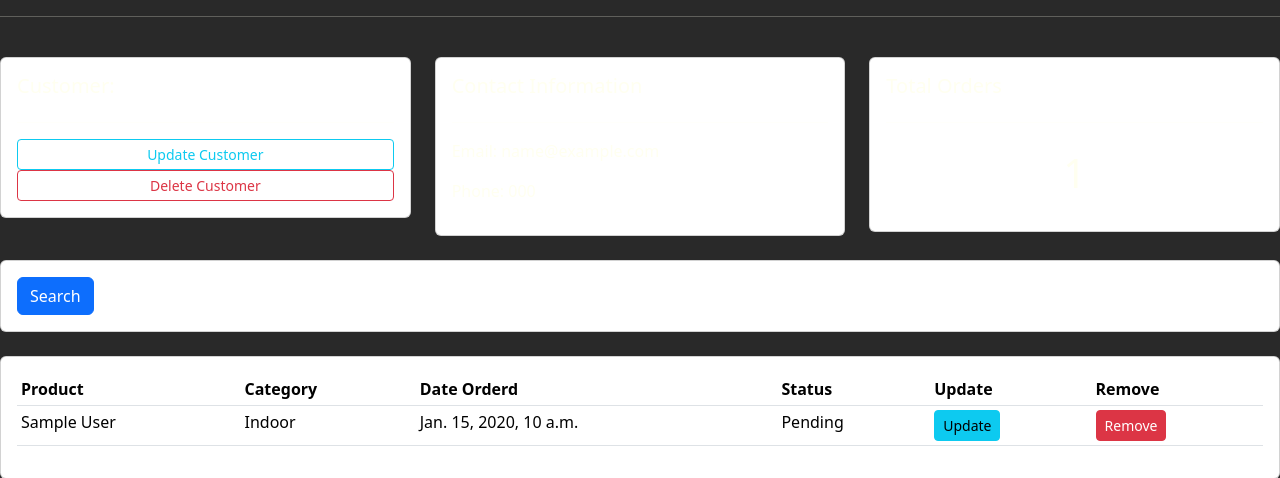
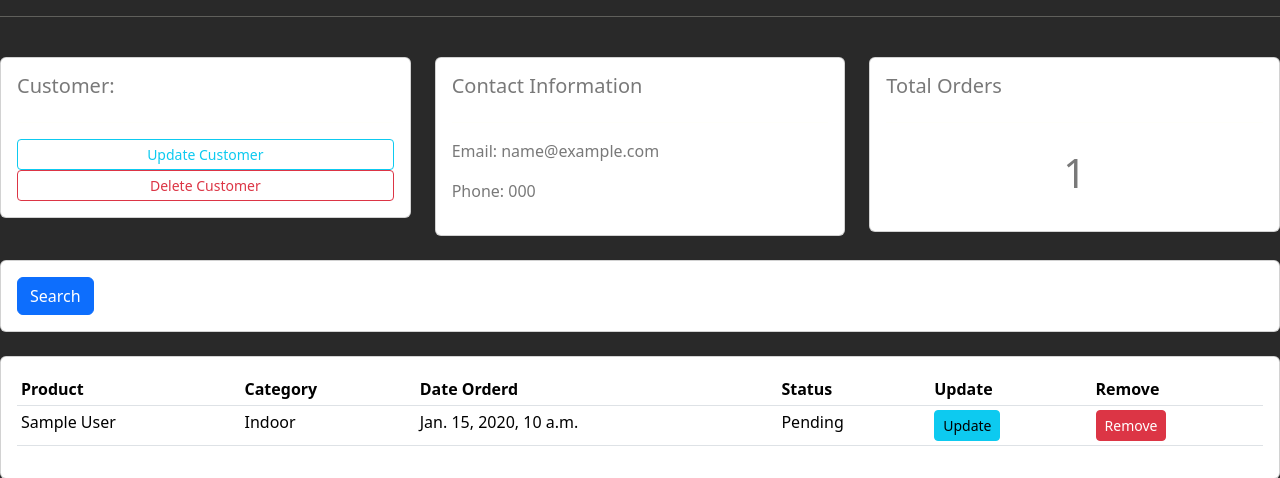
Before and after one commit to pritamroydev/Django_FSP_proj3, a Django app: page /customer/1 in a window 1280 px wide. Shown: the part 167-645 px from the top of the page. Run offline with Django 5.2, Linux system fonts and the light colour scheme; tables that the repository leaves empty hold one stand-in row (values such as "Sample post").

Commit message:
changes done in css and other files, but ultimately it was due to the internet and fetching problem of bootstrap css link

```diff
--- a/static/css/main.css
+++ b/static/css/main.css
@@ -1,7 +1,7 @@
 /* <style> */
-    /* #logo{
+    #logo{
 
-    } */
+    }
     body{
         background-color: #292929;
         color: #fffff0;
@@ -22,4 +22,12 @@
     #out-for-delivery{
         background-color: #999999;
     }
+
+    h5,p{
+        color: #797979;
+    }
+    #total-order{
+        color: #797979;
+    }
+
 /* </style> */
--- a/templates/account/customer.html
+++ b/templates/account/customer.html
@@ -29,7 +29,7 @@
 		<div class="card card-body">
 			<h5>Total Orders</h5>
 			<hr>
-			<h1 style="text-align: center;padding: 10px">{{order_count}}</h1>
+			<h1 id=total-order style="text-align: center;padding: 10px">{{order_count}}</h1>
 		</div>
 	</div>
 </div>
--- a/templates/main.html
+++ b/templates/main.html
@@ -6,7 +6,7 @@
     {% comment %} <meta name="viewport" content="width=device-width, initial-scale=1.0"> {% endcomment %}
     <title>MYSITE</title>
     <link href="https://cdn.jsdelivr.net/npm/bootstrap@5.3.8/dist/css/bootstrap.min.css" rel="stylesheet" integrity="sha384-sRIl4kxILFvY47J16cr9ZwB07vP4J8+LH7qKQnuqkuIAvNWLzeN8tE5YBujZqJLB" crossorigin="anonymous">
-    <link rel="stylesheet" href="{% static 'css/main.css'%}">
+    <link rel="stylesheet" href="{% static 'css/main.css' %}">
 </head>
 
 <body>
```
